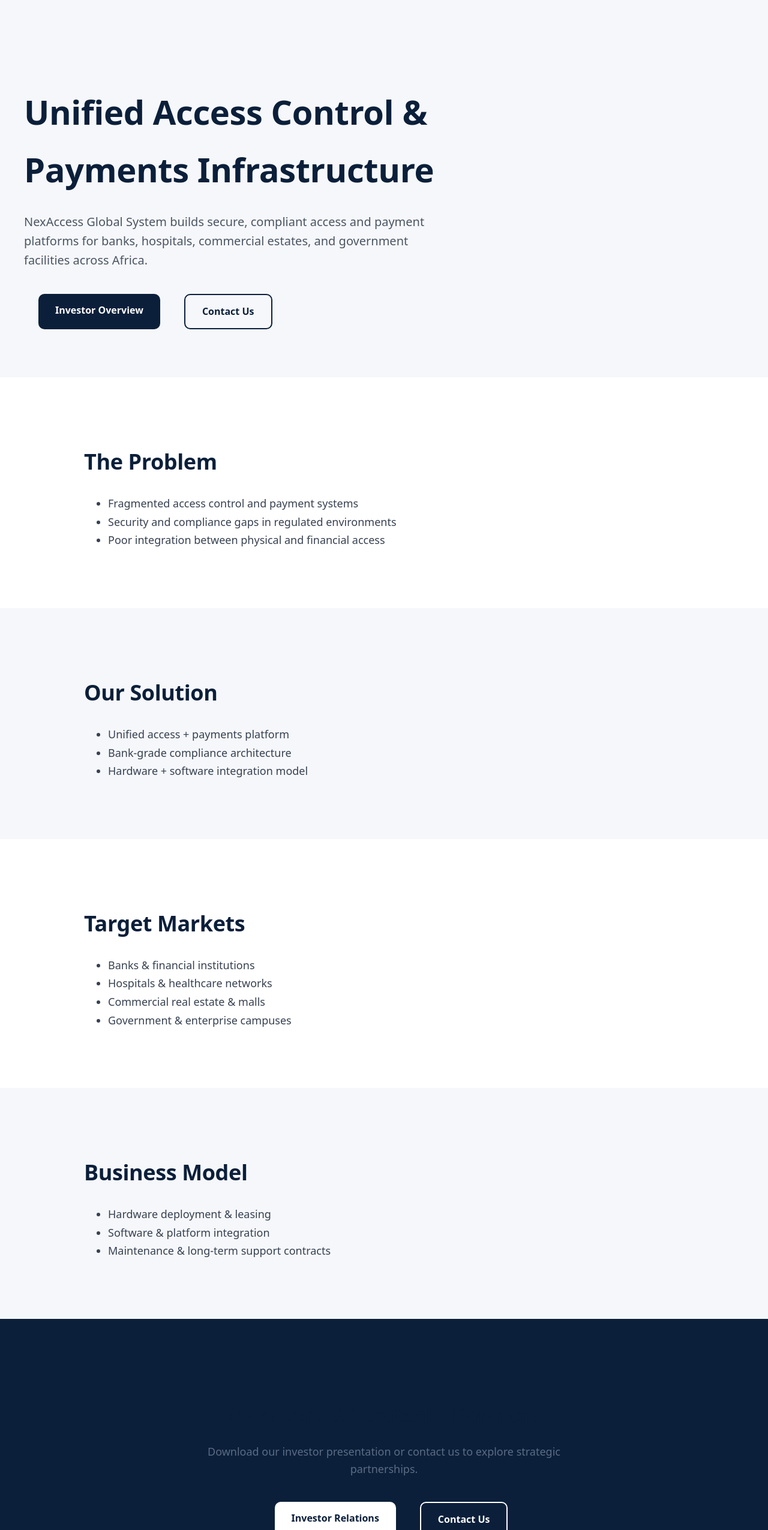
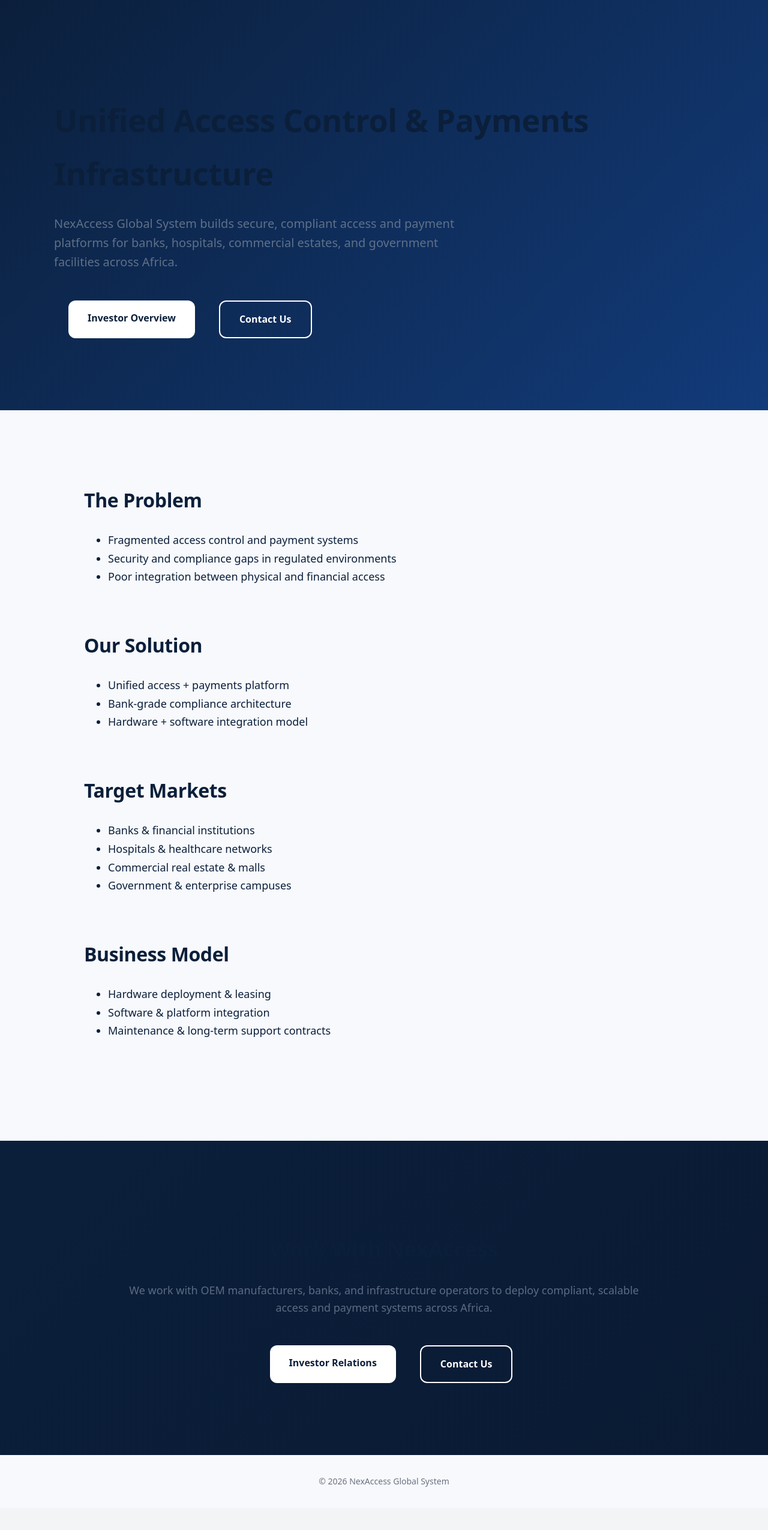
Before and after one commit to nwagwuemmanuel200-bit/nexaccess-website, a Next.js app: page / in a window 1280 px wide. Shown: the part 100-2651 px from the top of the page at 60% size. Built offline with nearby package versions, Linux system fonts and the light colour scheme.

Commit message:
Redesign homepage – hybrid corporate + modern layout

```diff
--- a/app/page.js
+++ b/app/page.js
@@ -1,40 +1,32 @@
-// app/page.js
-
 export const metadata = {
-  title: "NexAccess Global System",
+  title: "NexAccess Global System | Unified Access & Payments",
   description:
-    "Unified access control and payment infrastructure for banks, hospitals, enterprises, and government facilities across Africa.",
-};
-
-const BRAND = {
-  dark: "#0B1F3B",
-  blue: "#123B7A",
-  light: "#F5F7FA",
-  gold: "#C9A24D",
+    "NexAccess Global System provides secure, compliant access control and payment infrastructure for banks, hospitals, enterprises, and governments across Africa.",
 };
 
 export default function HomePage() {
   return (
     <main
       style={{
-        background: BRAND.light,
-        color: BRAND.dark,
+        background: "#F7F9FC",
+        color: "#0B1F3B",
         lineHeight: "1.7",
       }}
     >
       {/* HERO SECTION */}
       <section
         style={{
-          padding: "100px 24px 80px",
-          maxWidth: "1200px",
-          margin: "0 auto",
+          background:
+            "linear-gradient(135deg, #0B1F3B 0%, #123B7A 100%)",
+          color: "white",
+          padding: "120px 24px",
         }}
       >
+        <div style={{ maxWidth: "1100px", margin: "0 auto" }}>
           <h1
             style={{
-            fontSize: "56px",
+              fontSize: "52px",
               fontWeight: 800,
-            maxWidth: "900px",
               marginBottom: "24px",
             }}
           >
@@ -45,23 +37,23 @@
             style={{
               fontSize: "20px",
               maxWidth: "720px",
-            color: "#4B5563",
-            marginBottom: "40px",
+              opacity: 0.95,
+              marginBottom: "48px",
             }}
           >
-          NexAccess Global System builds secure, compliant access and payment
-          platforms for banks, hospitals, commercial estates, and government
-          facilities across Africa.
+            NexAccess Global System builds secure, compliant access and
+            payment platforms for banks, hospitals, commercial estates,
+            and government facilities across Africa.
           </p>
 
           <div style={{ display: "flex", gap: "16px", flexWrap: "wrap" }}>
             <a
               href="/investors"
               style={{
-              background: BRAND.dark,
-              color: "white",
-              padding: "14px 28px",
-              borderRadius: "10px",
+                background: "white",
+                color: "#0B1F3B",
+                padding: "16px 32px",
+                borderRadius: "12px",
                 fontWeight: 600,
                 textDecoration: "none",
               }}
@@ -72,10 +64,10 @@
             <a
               href="/contact"
               style={{
-              border: `2px solid ${BRAND.dark}`,
-              color: BRAND.dark,
-              padding: "14px 28px",
-              borderRadius: "10px",
+                border: "2px solid white",
+                color: "white",
+                padding: "16px 32px",
+                borderRadius: "12px",
                 fontWeight: 600,
                 textDecoration: "none",
               }}
@@ -83,106 +75,81 @@
               Contact Us
             </a>
           </div>
+        </div>
       </section>
 
+      {/* CONTENT */}
+      <section style={{ padding: "96px 24px" }}>
+        <div style={{ maxWidth: "1000px", margin: "0 auto" }}>
           {/* PROBLEM */}
-      <section
-        style={{
-          background: "white",
-          padding: "80px 24px",
-        }}
-      >
-        <div style={{ maxWidth: "1000px", margin: "0 auto" }}>
-          <h2 style={{ fontSize: "36px", marginBottom: "24px" }}>The Problem</h2>
-          <ul style={{ fontSize: "18px", color: "#374151" }}>
+          <Section title="The Problem">
+            <ul>
               <li>Fragmented access control and payment systems</li>
               <li>Security and compliance gaps in regulated environments</li>
               <li>Poor integration between physical and financial access</li>
             </ul>
-        </div>
-      </section>
+          </Section>
 
           {/* SOLUTION */}
-      <section
-        style={{
-          background: BRAND.light,
-          padding: "80px 24px",
-        }}
-      >
-        <div style={{ maxWidth: "1000px", margin: "0 auto" }}>
-          <h2 style={{ fontSize: "36px", marginBottom: "24px" }}>
-            Our Solution
-          </h2>
-          <ul style={{ fontSize: "18px", color: "#374151" }}>
+          <Section title="Our Solution">
+            <ul>
               <li>Unified access + payments platform</li>
               <li>Bank-grade compliance architecture</li>
               <li>Hardware + software integration model</li>
             </ul>
-        </div>
-      </section>
+          </Section>
 
           {/* TARGET MARKETS */}
-      <section
-        style={{
-          background: "white",
-          padding: "80px 24px",
-        }}
-      >
-        <div style={{ maxWidth: "1000px", margin: "0 auto" }}>
-          <h2 style={{ fontSize: "36px", marginBottom: "24px" }}>
-            Target Markets
-          </h2>
-          <ul style={{ fontSize: "18px", color: "#374151" }}>
+          <Section title="Target Markets">
+            <ul>
               <li>Banks & financial institutions</li>
               <li>Hospitals & healthcare networks</li>
               <li>Commercial real estate & malls</li>
               <li>Government & enterprise campuses</li>
             </ul>
-        </div>
-      </section>
+          </Section>
 
           {/* BUSINESS MODEL */}
-      <section
-        style={{
-          background: BRAND.light,
-          padding: "80px 24px",
-        }}
-      >
-        <div style={{ maxWidth: "1000px", margin: "0 auto" }}>
-          <h2 style={{ fontSize: "36px", marginBottom: "24px" }}>
-            Business Model
-          </h2>
-          <ul style={{ fontSize: "18px", color: "#374151" }}>
+          <Section title="Business Model">
+            <ul>
               <li>Hardware deployment & leasing</li>
               <li>Software & platform integration</li>
               <li>Maintenance & long-term support contracts</li>
             </ul>
+          </Section>
         </div>
       </section>
 
-      {/* CTA */}
+      {/* CALL TO ACTION */}
       <section
         style={{
-          background: BRAND.dark,
-          color: "white",
-          padding: "100px 24px",
-          textAlign: "center",
+          padding: "120px 24px",
+          background:
+            "linear-gradient(135deg, #0B1F3B 0%, #0A1A33 100%)",
         }}
       >
-        <h2 style={{ fontSize: "36px", marginBottom: "16px" }}>
-          Investors & Strategic Partners
+        <div
+          style={{
+            maxWidth: "900px",
+            margin: "0 auto",
+            textAlign: "center",
+            color: "white",
+          }}
+        >
+          <h2 style={{ fontSize: "36px", marginBottom: "24px" }}>
+            Work With NexAccess
           </h2>
 
           <p
             style={{
               fontSize: "18px",
-            maxWidth: "700px",
-            margin: "0 auto 40px",
               opacity: 0.9,
+              marginBottom: "48px",
             }}
           >
-          Download our investor presentation or contact us to explore strategic
-          partnerships.
+            We work with OEM manufacturers, banks, and infrastructure
+            operators to deploy compliant, scalable access and payment
+            systems across Africa.
           </p>
 
           <div style={{ display: "flex", gap: "16px", justifyContent: "center", flexWrap: "wrap" }}>
@@ -190,9 +157,9 @@
               href="/investors"
               style={{
                 background: "white",
-              color: BRAND.dark,
-              padding: "14px 28px",
-              borderRadius: "10px",
+                color: "#0B1F3B",
+                padding: "16px 32px",
+                borderRadius: "12px",
                 fontWeight: 600,
                 textDecoration: "none",
               }}
@@ -205,8 +172,8 @@
               style={{
                 border: "2px solid white",
                 color: "white",
-              padding: "14px 28px",
-              borderRadius: "10px",
+                padding: "16px 32px",
+                borderRadius: "12px",
                 fontWeight: 600,
                 textDecoration: "none",
               }}
@@ -214,7 +181,29 @@
               Contact Us
             </a>
           </div>
+        </div>
       </section>
+
+      {/* FOOTER */}
+      <footer
+        style={{
+          textAlign: "center",
+          padding: "32px",
+          fontSize: "14px",
+          color: "#6B7280",
+        }}
+      >
+        © 2026 NexAccess Global System
+      </footer>
     </main>
   );
 }
+
+function Section({ title, children }) {
+  return (
+    <section style={{ marginBottom: "72px" }}>
+      <h2 style={{ fontSize: "32px", marginBottom: "24px" }}>{title}</h2>
+      <div style={{ fontSize: "18px" }}>{children}</div>
+    </section>
+  );
+}
```
Lines whose indentation alone changed are shown as unchanged.
